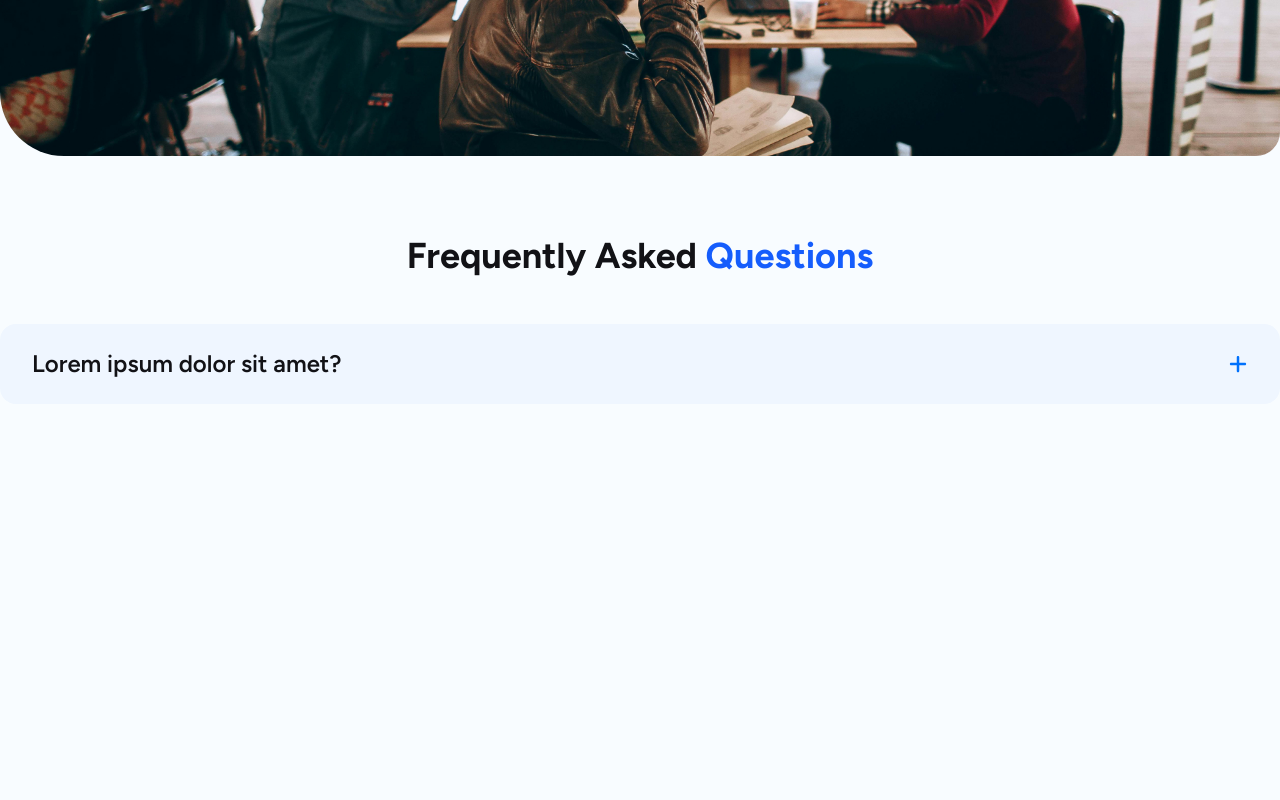
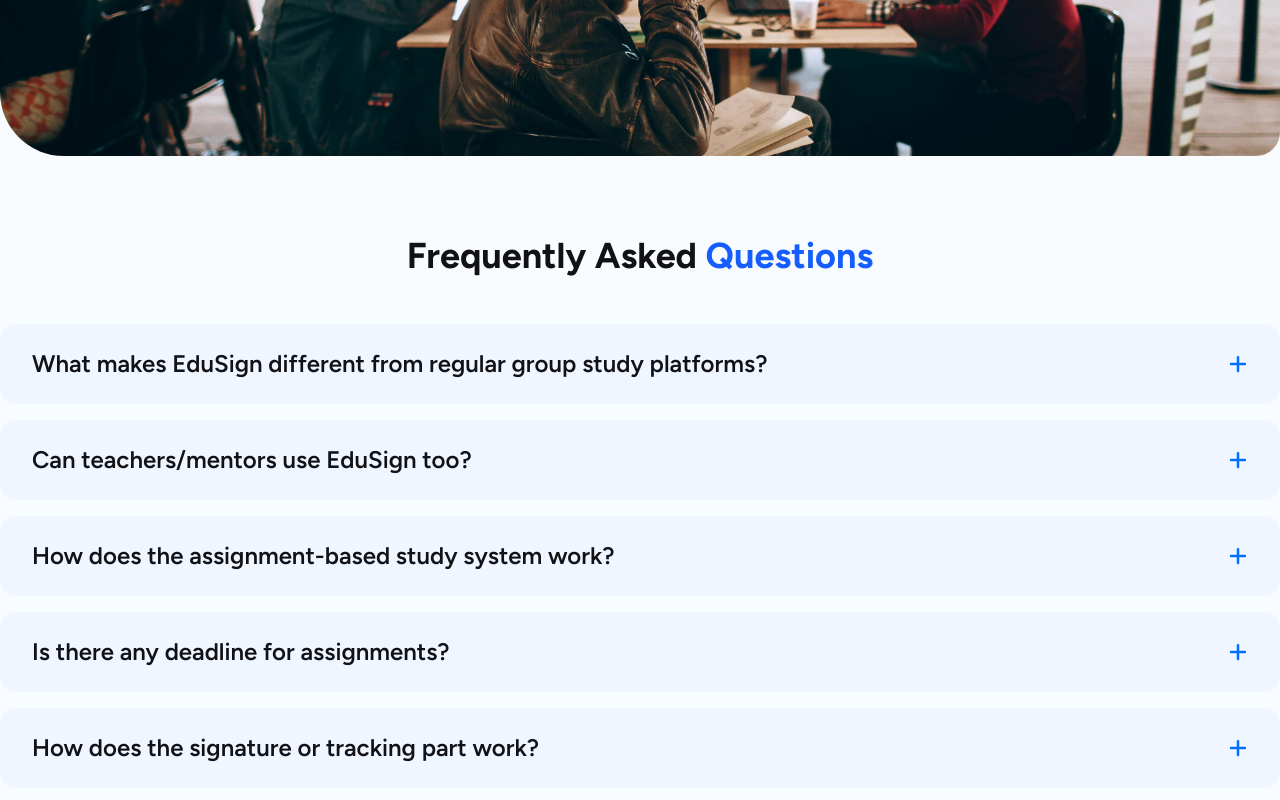
Before and after one commit to riaurko/edusign-client, a React (Vite) app: page / in a window 1280 px wide. Shown: the part 738-1538 px from the top of the page. Before the commit the page ends 1238 px from the top, so only its background shows below. Built offline with nearby package versions, Linux system fonts and the light colour scheme.

Commit message:
feat(home): add real data in faq section

```diff
--- a/src/components/home/FAQ.jsx
+++ b/src/components/home/FAQ.jsx
@@ -6,15 +6,33 @@
 			id="faq"
 			className="max-w-8xl mx-auto mt-20 space-y-12"
 		>
+			{/* Section Heading */}
 			<h2 className="text-4xl font-bold text-center">
 				Frequently Asked{" "}
 				<span className="text-primary-dark dark:text-primary-light">Questions</span>
 			</h2>
+			{/* FAQs List */}
 			<div
 				id="faq-accordions"
 				className="space-y-4"
 			>
-				<Accordion />
+				<Accordion
+					title="What makes EduSign different from regular group study platforms?"
+					description="EduSign provides smart assignment-based study system that's used to collaborate smartly. You study in focused groups, gain collaborative solutions, track learning, and learn together."
+				/>
+				<Accordion
+					title="Can teachers/mentors use EduSign too?"
+					description="Absolutely. Teachers/Mentors can publish new assignments, track student's progress, review submissions without any effort."
+				/>
+				<Accordion title="How does the assignment-based study system work?" />
+				<Accordion
+					title="Is there any deadline for assignments?"
+					description="Yes, mentors set deadlines for assignments. And also can extend or reduce deadline. Students get appreciated on finishing assignments within the deadline."
+				/>
+				<Accordion
+					title="How does the signature or tracking part work?"
+					description="EduSign provides a smart tracking system that instantly tracks who published or updated an assignment, and who submitted which assignment and when."
+				/>
 			</div>
 		</section>
 	);
--- a/src/components/shared/Accordion.jsx
+++ b/src/components/shared/Accordion.jsx
@@ -8,6 +8,7 @@
 	const [isOpen, setIsOpen] = useState(false);
 	return (
 		<div className="bg-primary-background-light dark:bg-primary-background-dark px-8 py-6 rounded-2xl space-y-6">
+			{/* Title and Icon */}
 			<div
 				className="flex items-center justify-between cursor-pointer"
 				onClick={() => setIsOpen(!isOpen)}
@@ -15,12 +16,13 @@
 				<h4 className="text-2xl font-semibold">{title}</h4>
 				<FaPlus
 					size={20}
-					className={`fill-primary ${
+					className={`fill-primary dark:fill-primary-light ${
 						isOpen ? "rotate-135" : "rotate-0"
 					} transition-transform duration-200`}
 				/>
 			</div>
-			{isOpen ? <p className="text-lg">{description}</p> : null}
+			{/* Description */}
+			{isOpen ? <p className="text-lg max-w-15/16">{description}</p> : null}
 		</div>
 	);
 };
--- a/src/layouts/Navbar.jsx
+++ b/src/layouts/Navbar.jsx
@@ -6,7 +6,7 @@
 	return (
 		<nav
 			id="navbar"
-			className="fixed top-0 left-0 right-0 py-2 bg-gradient-to-r from-light/60 to-light/60 dark:from-dark/60 dark:to-dark/60 backdrop-blur-md"
+			className="fixed top-0 left-0 right-0 py-2 bg-gradient-to-r from-light/70 to-light/70 dark:from-dark/80 dark:to-dark/80 backdrop-blur-md"
 		>
 			{/* All Navbar content */}
 			<div
```
